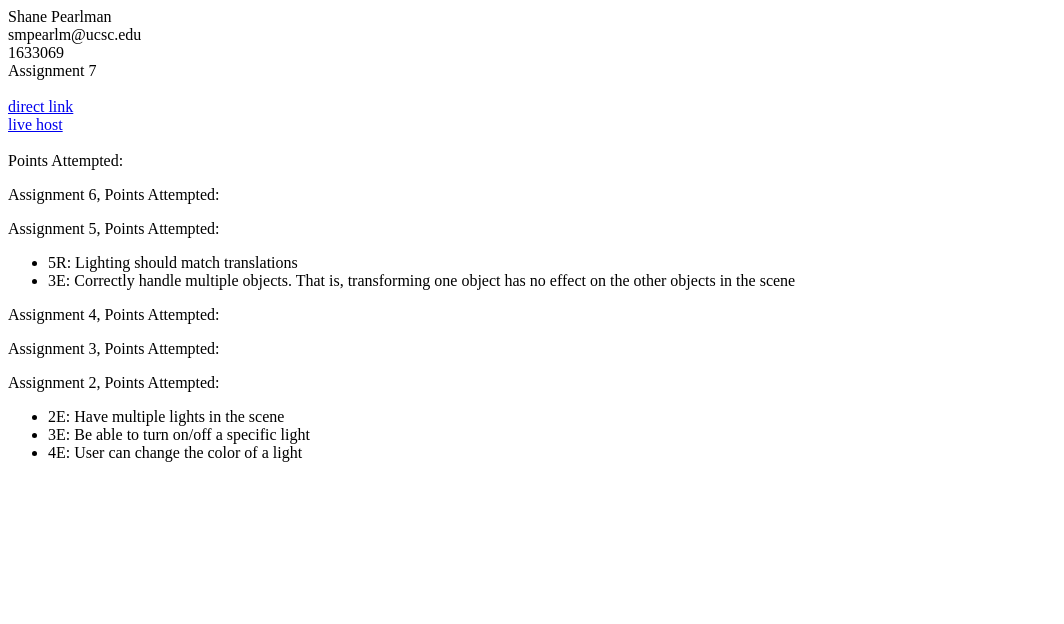
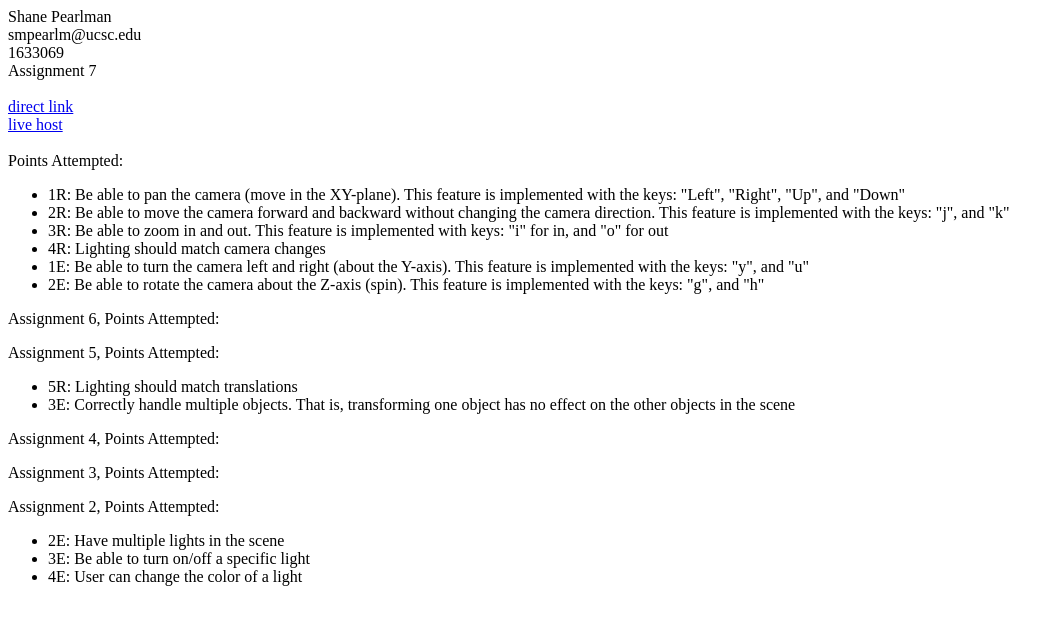
Before and after one commit to shanemikel/cmps160, a website: page features.html in a window 1280 px wide. Shown: the whole page, without its empty margins (0-1064 px from the left). Drawn offline with Linux system fonts and the light colour scheme.

Commit message:
Implement camera controls

```diff
--- a/driver.less
+++ b/driver.less
@@ -244,7 +244,7 @@ div#editor
     }
 }
 
-div#view
+div#world
 {
     span.align
     {
--- a/features.html
+++ b/features.html
@@ -14,6 +14,28 @@
 
     Points Attempted:
     <ul>
+      <li>
+	1R: Be able to pan the camera (move in the XY-plane).  This feature is implemented
+	with the keys: "Left", "Right", "Up", and "Down"</li>
+
+      <li>
+	2R: Be able to move the camera forward and backward without changing the camera
+	direction.  This feature is implemented with the keys: "j", and "k"</li>
+
+      <li>
+	3R: Be able to zoom in and out.  This feature is implemented with keys: "i" for
+	in, and "o" for out</li>
+
+      <li>
+	4R: Lighting should match camera changes</li>
+
+      <li>
+	1E: Be able to turn the camera left and right (about the Y-axis).  This feature is
+	implemented with the keys: "y", and "u"</li>
+
+      <li>
+	2E: Be able to rotate the camera about the Z-axis (spin).  This feature is
+	implemented with the keys: "g", and "h"</li>
     </ul>
 
     Assignment 6, Points Attempted:
@@ -24,10 +46,10 @@
     <ul>
       <li>
 	5R: Lighting should match translations</li>
+
       <li>
 	3E: Correctly handle multiple objects.  That is, transforming one object has no
 	effect on the other objects in the scene</li>
-
     </ul>
 
     Assignment 4, Points Attempted:
@@ -48,7 +70,6 @@
 
       <li>
 	4E: User can change the color of a light</li>
-
     </ul>
   <body>
 </html>
```
Also changed, not shown: driver.htm (+9 -4 lines), 4 other files.
